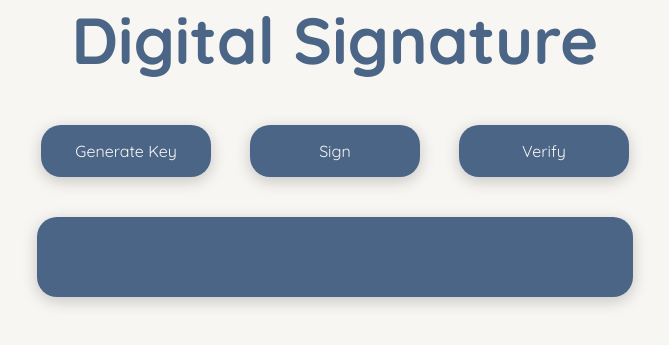
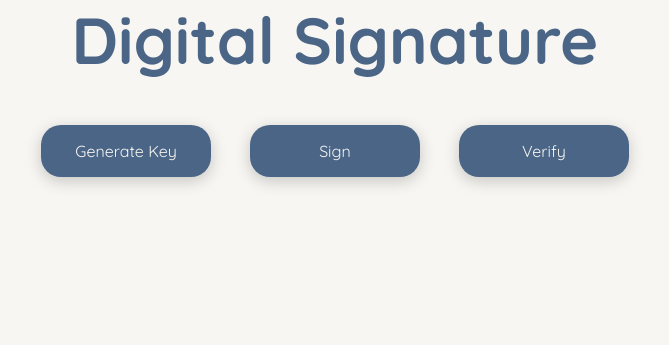
Before and after one commit to farishasim/digital-signature, a Flask app: page / in a window 1280 px wide. Shown: the part 151-496 px from the top of the page, without its empty margins (305-974 px from the left). Run offline with Flask 2, Linux system fonts and the light colour scheme; some libraries are stand-ins or nearby versions.

Commit message:
update home ui

```diff
--- a/templates/index.html
+++ b/templates/index.html
@@ -24,7 +24,7 @@
                 <p>Verify</p>
             </div>
         </nav>
-        <article id="sub" class="card navy white-font">
+        <article id="sub" class="card navy white-font" hidden>
             {% block main %}
             {% endblock %}
         </article>
--- a/templates/key.html
+++ b/templates/key.html
@@ -19,6 +19,8 @@
 </div>
 
 <script>
+    $("#sub").removeAttr("hidden");
+
     $("#newKey").on('click', () => {
         $("#feedMsg").removeAttr("hidden");
         $("#getPublic").removeAttr("hidden");
--- a/templates/sign.html
+++ b/templates/sign.html
@@ -23,6 +23,8 @@
 </div>
 
 <script>
+    $("#sub").removeAttr("hidden");
+
     $("#submit-button").on('click', () => {
         $("#real-submit").click();
     })
--- a/templates/verify.html
+++ b/templates/verify.html
@@ -23,6 +23,8 @@
 </div>
 
 <script>
+    $("#sub").removeAttr("hidden");
+
     $("#submit-button").on('click', () => {
         $("#real-submit").click();
     })
```
